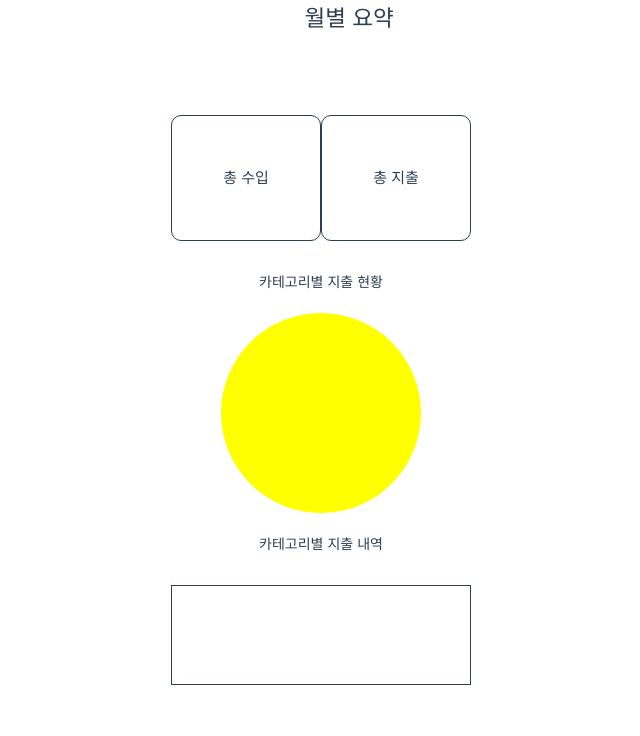
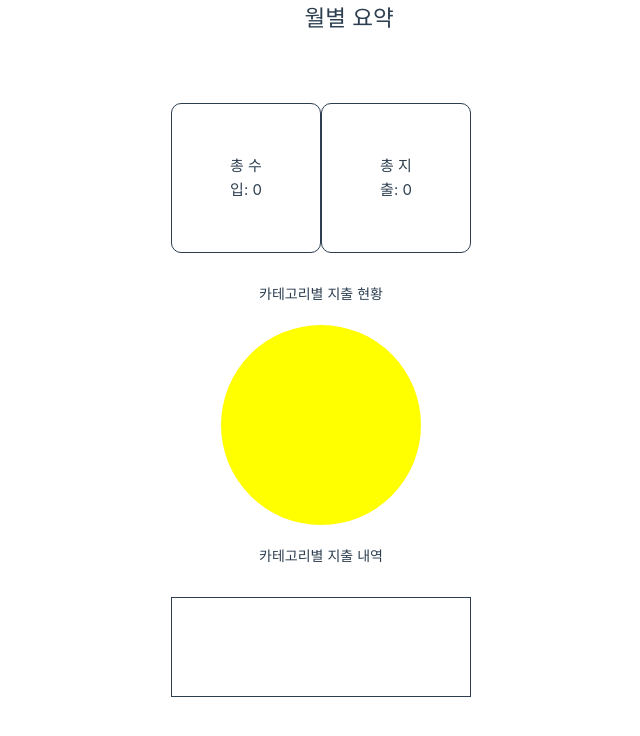
Before and after one commit to Hwang-Dawon/coinit, a Vue app: page /summary in a window 1280 px wide. Shown: the top 736 px of the page, without its empty margins (169-809 px from the left). Built offline with nearby package versions, Linux system fonts and the light colour scheme.

Commit message:
axios 부분 추가 및 summary 내용 수정

```diff
--- a/src/components/Summary.vue
+++ b/src/components/Summary.vue
@@ -1,13 +1,18 @@
 <script setup>
 import { ref } from 'vue';
+import axios from 'axios';
+
+const totalIncome = ref(0);
+const totalExpense = ref(0);
+const transactions = ref([]);
 </script>
 
 <template>
   <div class="summary">
     <h2 class="title">월별 요약</h2>
     <div class="month-summary">
-      <p class="income">총 수입</p>
-      <p class="expense">총 지출</p>
+      <p class="income">총 수입: {{ totalIncome }}</p>
+      <p class="expense">총 지출: {{ totalExpense }}</p>
     </div>
 
     <h2 class="summary-title">카테고리별 지출 현황</h2>
@@ -46,6 +51,12 @@ import { ref } from 'vue';
   padding: 50px 50px;
   border-radius: 10px;
   width: 150px;
+  margin: 0 10px;
+  display: flex;
+  align-items: flex-start;
+  justify-content: center;
+  text-align: center;
+  margin: 0;
 }
 .summary-title,
 .detail-title {
```
Also changed, not shown: 1 other file (tests, documents, lock files or other folders).
